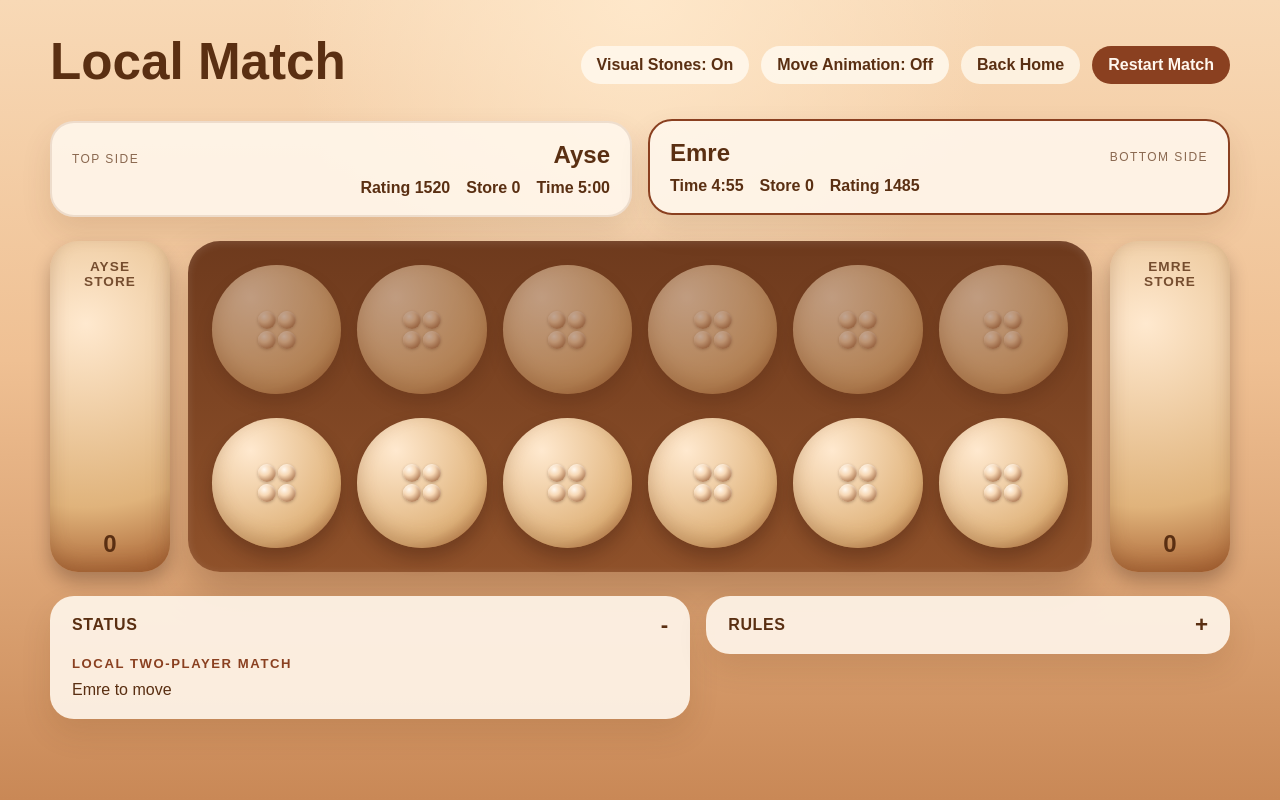
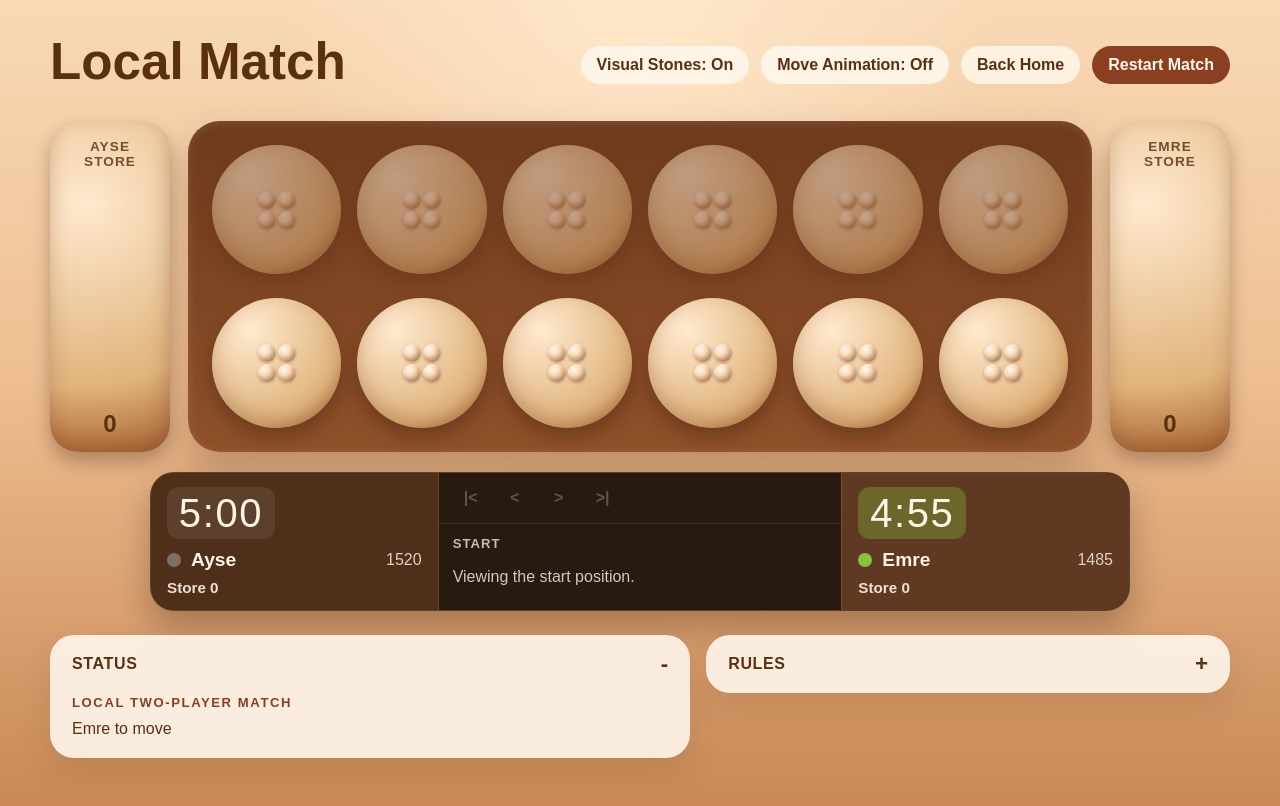
Before and after one commit to Teamuchin/online-mangala-website, a React (Vite) app: page /game/local in a window 1280 px wide. Built offline with nearby package versions, Linux system fonts and the light colour scheme; a web font is replaced by a local one.

Commit message:
Enhance game replay functionality: add match sidebar, replay controls, and integrate replay features in game state

```diff
--- a/src/components/mangala/Board.jsx
+++ b/src/components/mangala/Board.jsx
@@ -12,6 +12,7 @@ export default function Board({
   players,
   showVisualStones,
   lastMove,
+  disableInteraction = false,
   onPitClick,
 }) {
   const topRow = [...PLAYER_CONFIG.top.pitIndexes].reverse()
@@ -41,6 +42,7 @@ export default function Board({
               sourceSilhouetteCount={sourceSilhouetteCounts[index] ?? 0}
               disabled={isPitDisabled({
                 board,
+                disableInteraction,
                 index,
                 currentPlayer,
                 gameStatus,
@@ -63,6 +65,7 @@ export default function Board({
               sourceSilhouetteCount={sourceSilhouetteCounts[index] ?? 0}
               disabled={isPitDisabled({
                 board,
+                disableInteraction,
                 index,
                 currentPlayer,
                 gameStatus,
--- a/src/components/mangala/MangalaGame.module.css
+++ b/src/components/mangala/MangalaGame.module.css
@@ -75,29 +75,44 @@
   background: rgba(255, 248, 235, 0.9);
 }
 
-.playerGrid {
+.matchArena {
   display: grid;
-  grid-template-columns: repeat(2, minmax(0, 1fr));
-  gap: 16px;
+  grid-template-columns: 1fr;
+  gap: 20px;
+  align-items: start;
+}
+
+.matchSidebar {
+  background: rgba(58, 33, 18, 0.92);
+  border: 1px solid rgba(255, 233, 204, 0.12);
+  border-radius: 24px;
+  overflow: hidden;
+  box-shadow: 0 16px 34px rgba(49, 22, 8, 0.3);
+  width: min(980px, 100%);
+  justify-self: center;
+}
+
+.sidebarRow {
+  display: grid;
+  grid-template-columns: minmax(210px, 1fr) minmax(0, 1.4fr) minmax(210px, 1fr);
+  align-items: stretch;
 }
 
 .playerPanel {
-  background: rgba(255, 247, 235, 0.9);
-  border: 2px solid rgba(117, 60, 29, 0.12);
-  border-radius: 24px;
-  padding: 18px 20px;
-  box-shadow: 0 14px 30px rgba(90, 47, 18, 0.12);
+  background: rgba(79, 48, 27, 0.96);
+  color: #fff4e6;
+  padding: 14px 16px;
 }
 
 .activePanel {
-  border-color: #8a4020;
-  transform: translateY(-2px);
+  background: rgba(96, 58, 34, 0.98);
 }
 
 .playerMeta {
-  display: flex;
-  align-items: baseline;
-  gap: 12px;
+  display: grid;
+  grid-template-columns: auto 1fr auto;
+  align-items: center;
+  gap: 10px;
 }
 
 .playerTitle {
@@ -107,27 +122,32 @@
 }
 
 .playerMeta h2 {
-  font-size: 1.5rem;
+  font-size: 1.2rem;
 }
 
-.topPanel .playerMeta {
-  justify-content: space-between;
+.compactPlayerPanel {
+  border-radius: 0;
+  min-width: 0;
 }
 
-.bottomPanel .playerMeta {
-  justify-content: space-between;
-  flex-direction: row-reverse;
+.sidebarRow .topPanel.compactPlayerPanel {
+  border-right: 1px solid rgba(255, 233, 204, 0.12);
 }
 
-.bottomPanel .playerMeta h2 {
-  text-align: left;
+.sidebarRow .bottomPanel.compactPlayerPanel {
+  border-left: 1px solid rgba(255, 233, 204, 0.12);
 }
 
 .playerSide {
-  text-transform: uppercase;
-  letter-spacing: 0.12em;
-  font-size: 0.75rem;
-  opacity: 0.7;
+  width: 14px;
+  height: 14px;
+  border-radius: 50%;
+  background: #7d6f63;
+  font-size: 0;
+}
+
+.activePanel .playerSide {
+  background: #89c33d;
 }
 
 .playerBadge {
@@ -141,17 +161,39 @@
   background: #8a4020;
 }
 
+.playerClock {
+  display: inline-flex;
+  align-items: center;
+  justify-content: center;
+  min-width: 108px;
+  padding: 6px 10px;
+  margin-bottom: 10px;
+  border-radius: 12px;
+  font-size: clamp(1.7rem, 4vw, 2.5rem);
+  font-weight: 300;
+  line-height: 1;
+  letter-spacing: 0.04em;
+  color: #fff4e6;
+  background: rgba(255, 255, 255, 0.08);
+}
+
+.activeClock {
+  background: rgba(137, 195, 61, 0.32);
+}
+
+.playerRating {
+  font-size: 1rem;
+  color: rgba(255, 244, 230, 0.82);
+}
+
 .playerStats {
   display: flex;
   gap: 16px;
   flex-wrap: wrap;
-  margin-top: 10px;
+  margin-top: 8px;
   font-weight: 600;
-}
-
-.topPanel .playerStats {
-  justify-content: flex-end;
-  text-align: right;
+  color: rgba(255, 244, 230, 0.9);
+  font-size: 0.95rem;
 }
 
 .boardShell {
@@ -406,6 +448,100 @@
   padding: 0 22px 20px;
 }
 
+.replayPanel {
+  padding: 10px 0 8px;
+  background: rgba(40, 26, 16, 0.96);
+  min-width: 0;
+}
+
+.replayToolbar {
+  display: flex;
+  align-items: center;
+  gap: 8px;
+  padding: 0 14px 10px;
+  border-bottom: 1px solid rgba(255, 233, 204, 0.12);
+}
+
+.replayIconButton {
+  border: none;
+  background: transparent;
+  color: rgba(255, 244, 230, 0.86);
+  padding: 6px 8px;
+  min-width: 36px;
+  font-size: 1rem;
+  font-weight: 800;
+  cursor: pointer;
+}
+
+.replayIconButton:disabled {
+  cursor: not-allowed;
+  opacity: 0.3;
+}
+
+.replayStatusRow {
+  padding: 10px 14px 4px;
+}
+
+.replayMoveLabel {
+  font-size: 0.82rem;
+  font-weight: 800;
+  letter-spacing: 0.08em;
+  text-transform: uppercase;
+  color: rgba(255, 244, 230, 0.74);
+}
+
+.replayHistory {
+  display: grid;
+  gap: 2px;
+  max-height: 150px;
+  overflow-y: auto;
+  padding: 0 6px;
+}
+
+.replayEntry {
+  border: none;
+  background: transparent;
+  color: rgba(255, 244, 230, 0.9);
+  display: grid;
+  grid-template-columns: 34px 1fr auto;
+  gap: 10px;
+  align-items: center;
+  width: 100%;
+  text-align: left;
+  padding: 10px 8px;
+  border-radius: 8px;
+  cursor: pointer;
+}
+
+.activeReplayEntry {
+  background: rgba(74, 112, 146, 0.7);
+}
+
+.replayEntryNumber {
+  color: rgba(255, 244, 230, 0.6);
+}
+
+.replayEntryName {
+  overflow: hidden;
+  text-overflow: ellipsis;
+  white-space: nowrap;
+}
+
+.replayEntryDetail {
+  color: rgba(255, 244, 230, 0.82);
+}
+
+.replayEmpty,
+.replayDescription {
+  padding: 10px 14px 0;
+  color: rgba(255, 244, 230, 0.8);
+  line-height: 1.4;
+}
+
+.replayEmpty {
+  padding-bottom: 8px;
+}
+
 .statusLabel {
   display: inline-block;
   font-size: 0.82rem;
@@ -434,9 +570,22 @@
 }
 
 @media (max-width: 900px) {
-  .playerGrid,
   .footerGrid {
     grid-template-columns: 1fr;
+  }
+
+  .sidebarRow {
+    grid-template-columns: 1fr;
+  }
+
+  .sidebarRow .topPanel.compactPlayerPanel {
+    border-right: none;
+    border-bottom: 1px solid rgba(255, 233, 204, 0.12);
+  }
+
+  .sidebarRow .bottomPanel.compactPlayerPanel {
+    border-left: none;
+    border-top: 1px solid rgba(255, 233, 204, 0.12);
   }
 
   .boardShell {
--- /dev/null
+++ b/src/components/mangala/MatchSidebar.jsx
@@ -0,0 +1,52 @@
+import PlayerPanel from './PlayerPanel'
+import ReplayControls from './ReplayControls.jsx'
+import styles from './MangalaGame.module.css'
+
+export default function MatchSidebar({
+  activePositionIndex,
+  currentPlayer,
+  description,
+  gameStatus,
+  hasMoves,
+  isReviewing,
+  onFirst,
+  onLast,
+  onNext,
+  onPrevious,
+  totalMoves,
+  players,
+  topStoreCount,
+  bottomStoreCount,
+}) {
+  return (
+    <aside className={styles.matchSidebar}>
+      <div className={styles.sidebarRow}>
+        <PlayerPanel
+          player={players.top}
+          side="top"
+          isActive={currentPlayer === 'top' && gameStatus === 'playing'}
+          storeCount={topStoreCount}
+          compact
+        />
+        <ReplayControls
+          activePositionIndex={activePositionIndex}
+          totalMoves={totalMoves}
+          description={description}
+          hasMoves={hasMoves}
+          isReviewing={isReviewing}
+          onFirst={onFirst}
+          onPrevious={onPrevious}
+          onNext={onNext}
+          onLast={onLast}
+        />
+        <PlayerPanel
+          player={players.bottom}
+          side="bottom"
+          isActive={currentPlayer === 'bottom' && gameStatus === 'playing'}
+          storeCount={bottomStoreCount}
+          compact
+        />
+      </div>
+    </aside>
+  )
+}
--- a/src/components/mangala/PlayerPanel.jsx
+++ b/src/components/mangala/PlayerPanel.jsx
@@ -1,29 +1,27 @@
 import { formatTime } from './gameLogic'
 import styles from './MangalaGame.module.css'
 
-export default function PlayerPanel({ player, side, isActive, storeCount }) {
+export default function PlayerPanel({ player, side, isActive, storeCount, compact = false }) {
   const isTop = side === 'top'
-  const stats = isTop
-    ? [`Rating ${player.rating}`, `Store ${storeCount}`, `Time ${formatTime(player.timeLeft)}`]
-    : [`Time ${formatTime(player.timeLeft)}`, `Store ${storeCount}`, `Rating ${player.rating}`]
+  const time = formatTime(player.timeLeft)
 
   return (
     <section
       className={`${styles.playerPanel} ${isActive ? styles.activePanel : ''} ${
         isTop ? styles.topPanel : styles.bottomPanel
-      }`}
+      } ${compact ? styles.compactPlayerPanel : ''}`}
     >
+      <div className={`${styles.playerClock} ${isActive ? styles.activeClock : ''}`}>{time}</div>
       <div className={styles.playerMeta}>
         <span className={styles.playerSide}>{isTop ? 'Top Side' : 'Bottom Side'}</span>
         <div className={styles.playerTitle}>
           <h2>{player.name}</h2>
           {player.isBot && <span className={styles.playerBadge}>BOT</span>}
         </div>
+        <span className={styles.playerRating}>{player.rating}</span>
       </div>
       <div className={styles.playerStats}>
-        {stats.map((item) => (
-          <span key={item}>{item}</span>
-        ))}
+        <span>Store {storeCount}</span>
       </div>
     </section>
   )
--- /dev/null
+++ b/src/components/mangala/ReplayControls.jsx
@@ -0,0 +1,60 @@
+import styles from './MangalaGame.module.css'
+
+export default function ReplayControls({
+  activePositionIndex,
+  totalMoves,
+  description,
+  hasMoves,
+  isReviewing,
+  onFirst,
+  onPrevious,
+  onNext,
+  onLast,
+}) {
+  return (
+    <section className={styles.replayPanel}>
+      <div className={styles.replayToolbar}>
+        <button
+          type="button"
+          className={styles.replayIconButton}
+          onClick={onFirst}
+          disabled={!hasMoves || activePositionIndex === 0}
+        >
+          |&lt;
+        </button>
+        <button
+          type="button"
+          className={styles.replayIconButton}
+          onClick={onPrevious}
+          disabled={!hasMoves || activePositionIndex === 0}
+        >
+          &lt;
+        </button>
+        <button
+          type="button"
+          className={styles.replayIconButton}
+          onClick={onNext}
+          disabled={!hasMoves || !isReviewing}
+        >
+          &gt;
+        </button>
+        <button
+          type="button"
+          className={styles.replayIconButton}
+          onClick={onLast}
+          disabled={!hasMoves || !isReviewing}
+        >
+          &gt;|
+        </button>
+      </div>
+
+      <div className={styles.replayStatusRow}>
+        <span className={styles.replayMoveLabel}>
+          {activePositionIndex === 0 ? 'Start' : `Move ${activePositionIndex} / ${totalMoves}`}
+        </span>
+      </div>
+
+      <p className={styles.replayDescription}>{description}</p>
+    </section>
+  )
+}
--- a/src/components/mangala/matchRecord.js
+++ b/src/components/mangala/matchRecord.js
@@ -34,6 +34,58 @@ export function buildRecordedMove(currentGame, moveResult, moveNumber) {
   }
 }
 
+export function formatPitLabel(player, pitIndex) {
+  return player === 'top' ? 13 - pitIndex : pitIndex + 1
+}
+
+export function buildReplayDescription(matchRecord, positionIndex, players) {
+  if (positionIndex === 0) {
+    return 'Viewing the start position.'
+  }
+
+  const move = matchRecord.moves[positionIndex - 1]
+
+  if (!move) {
+    return 'Viewing the latest position.'
+  }
+
+  const playerName = players[move.player].name
+  const pitLabel = formatPitLabel(move.player, move.fromPit)
+
+  if (move.extraTurn) {
+    return `${playerName} played pit ${pitLabel} and moved again.`
+  }
+
+  if (move.captured > 0) {
+    return `${playerName} played pit ${pitLabel} and captured ${move.captured}.`
+  }
+
+  return `${playerName} played pit ${pitLabel}.`
+}
+
+export function buildReplayEntries(matchRecord, players) {
+  return matchRecord.moves.map((move) => {
+    const playerName = players[move.player].name
+    const pitLabel = formatPitLabel(move.player, move.fromPit)
+    let detail = `Pit ${pitLabel}`
+
+    if (move.captured > 0) {
+      detail += ` x${move.captured}`
+    }
+
+    if (move.extraTurn) {
+      detail += ' +'
+    }
+
+    return {
+      id: `${move.moveNumber}-${move.player}-${move.fromPit}`,
+      moveNumber: move.moveNumber,
+      playerName,
+      detail,
+    }
+  })
+}
+
 export function appendMatchRecord(liveGame, currentGame, moveResult) {
   const moves = [
     ...liveGame.matchRecord.moves,
--- a/src/components/mangala/useMangalaGame.js
+++ b/src/components/mangala/useMangalaGame.js
@@ -60,9 +60,37 @@ export function useMangalaGame(initialConfig) {
   const [game, setGame] = useState(() => createInitialState(initialConfig))
   const [showVisualStones, setShowVisualStones] = useState(true)
   const [animateMoves, setAnimateMoves] = useState(false)
+  const [reviewIndex, setReviewIndex] = useState(null)
   const animationTimeoutsRef = useRef([])
   const botTurnTimeoutRef = useRef(null)
   const botSettings = initialConfig?.botSettings ?? null
+  const latestPositionIndex = game.matchRecord.positions.length - 1
+  const activePositionIndex = reviewIndex ?? latestPositionIndex
+  const activePosition = game.matchRecord.positions[activePositionIndex]
+  const isReviewing = reviewIndex !== null
+  const displayedGame = isReviewing
+    ? {
+        ...game,
+        board: activePosition.board,
+        currentPlayer: activePosition.currentPlayer,
+        gameStatus: activePosition.gameStatus,
+        winner: activePosition.winner,
+        players: {
+          ...activePosition.players,
+          bottom: {
+            ...activePosition.players.bottom,
+            timeLeft: game.players.bottom.timeLeft,
+          },
+          top: {
+            ...activePosition.players.top,
+            timeLeft: game.players.top.timeLeft,
+          },
+        },
+        selectedPit: null,
+        moveInProgress: false,
+        lastMove: null,
+      }
+    : game
 
   const clearAnimationTimeouts = () => {
     animationTimeoutsRef.current.forEach((timeoutId) => window.clearTimeout(timeoutId))
@@ -99,6 +127,7 @@ export function useMangalaGame(initialConfig) {
   const handleReset = () => {
     clearAnimationTimeouts()
     clearBotTurnTimeout()
+    setReviewIndex(null)
     setGame(createInitialState(initialConfig))
   }
 
@@ -112,7 +141,7 @@ export function useMangalaGame(initialConfig) {
 
   const handlePitClick = (pitIndex) => {
     setGame((currentGame) => {
-      if (currentGame.moveInProgress || currentGame.gameStatus !== 'playing') {
+      if (reviewIndex !== null || currentGame.moveInProgress || currentGame.gameStatus !== 'playing') {
         return currentGame
       }
 
@@ -147,6 +176,44 @@ export function useMangalaGame(initialConfig) {
 
       return finalizeMoveState(currentGame, currentGame, pitIndex, moveResult)
     })
+  }
+
+  const handleReplayFirst = () => {
+    if (latestPositionIndex > 0) {
+      setReviewIndex(0)
+    }
+  }
+
+  const handleReplayPrevious = () => {
+    if (latestPositionIndex === 0) {
+      return
+    }
+
+    setReviewIndex((currentValue) => {
+      if (currentValue === null) {
+        return latestPositionIndex - 1
+      }
+
+      return Math.max(0, currentValue - 1)
+    })
+  }
+
+  const handleReplayNext = () => {
+    setReviewIndex((currentValue) => {
+      if (currentValue === null) {
+        return null
+      }
+
+      if (currentValue >= latestPositionIndex - 1) {
+        return null
+      }
+
+      return currentValue + 1
+    })
+  }
+
+  const handleReplayLast = () => {
+    setReviewIndex(null)
   }
 
   useEffect(() => {
@@ -214,10 +281,17 @@ export function useMangalaGame(initialConfig) {
 
   return {
     game,
+    displayedGame,
     animateMoves,
+    activePositionIndex,
+    isReviewing,
     showVisualStones,
     handleAnimationToggle,
     handlePitClick,
+    handleReplayFirst,
+    handleReplayLast,
+    handleReplayNext,
+    handleReplayPrevious,
     handleReset,
     handleStoneToggle,
   }
--- a/src/pages/MangalaGame.jsx
+++ b/src/pages/MangalaGame.jsx
@@ -1,10 +1,11 @@
 import Board from '../components/mangala/Board'
 import GameStatus from '../components/mangala/GameStatus'
-import PlayerPanel from '../components/mangala/PlayerPanel'
+import MatchSidebar from '../components/mangala/MatchSidebar.jsx'
 import PageBackLink from '../components/PageBackLink.jsx'
 import { useLocation } from 'react-router-dom'
 import { PLAYER_CONFIG, createInitialState } from '../components/mangala/gameLogic'
 import { RULES } from '../components/mangala/constants'
+import { buildReplayDescription } from '../components/mangala/matchRecord.js'
 import { useMangalaGame } from '../components/mangala/useMangalaGame'
 import styles from '../components/mangala/MangalaGame.module.css'
 
@@ -29,13 +30,25 @@ export default function MangalaGame() {
     : undefined
   const {
     game,
+    displayedGame,
     animateMoves,
+    activePositionIndex,
+    isReviewing,
     showVisualStones,
     handleAnimationToggle,
     handlePitClick,
+    handleReplayFirst,
+    handleReplayLast,
+    handleReplayNext,
+    handleReplayPrevious,
     handleReset,
     handleStoneToggle,
   } = useMangalaGame(initialConfig)
+  const replayDescription = buildReplayDescription(
+    game.matchRecord,
+    activePositionIndex,
+    displayedGame.players,
+  )
 
   return (
     <main className={styles.page}>
@@ -66,38 +79,44 @@ export default function MangalaGame() {
           </div>
         </section>
 
-        <section className={styles.playerGrid}>
-          <PlayerPanel
-            player={game.players.top}
-            side="top"
-            isActive={game.currentPlayer === 'top' && game.gameStatus === 'playing'}
-            storeCount={game.board[PLAYER_CONFIG.top.storeIndex]}
+        <section className={styles.matchArena}>
+          <Board
+            board={displayedGame.board}
+            currentPlayer={displayedGame.currentPlayer}
+            selectedPit={displayedGame.selectedPit}
+            gameStatus={displayedGame.gameStatus}
+            players={displayedGame.players}
+            showVisualStones={showVisualStones}
+            lastMove={displayedGame.lastMove}
+            disableInteraction={isReviewing}
+            onPitClick={handlePitClick}
           />
-          <PlayerPanel
-            player={game.players.bottom}
-            side="bottom"
-            isActive={game.currentPlayer === 'bottom' && game.gameStatus === 'playing'}
-            storeCount={game.board[PLAYER_CONFIG.bottom.storeIndex]}
+          <MatchSidebar
+            activePositionIndex={activePositionIndex}
+            currentPlayer={game.currentPlayer}
+            description={replayDescription}
+            gameStatus={game.gameStatus}
+            hasMoves={game.matchRecord.moves.length > 0}
+            isReviewing={isReviewing}
+            onFirst={handleReplayFirst}
+            onLast={handleReplayLast}
+            onNext={handleReplayNext}
+            onPrevious={handleReplayPrevious}
+            players={displayedGame.players}
+            totalMoves={game.matchRecord.moves.length}
+            topStoreCount={displayedGame.board[PLAYER_CONFIG.top.storeIndex]}
+            bottomStoreCount={displayedGame.board[PLAYER_CONFIG.bottom.storeIndex]}
           />
         </section>
 
-        <Board
-          board={game.board}
-          currentPlayer={game.currentPlayer}
-          selectedPit={game.selectedPit}
-          gameStatus={game.gameStatus}
-          players={game.players}
-          showVisualStones={showVisualStones}
-          lastMove={game.lastMove}
-          onPitClick={handlePitClick}
-        />
-
         <section className={styles.footerGrid}>
           <GameStatus
-            gameStatus={game.gameStatus}
-            winner={game.winner}
-            turnMessage={game.turnMessage}
-            players={game.players}
+            gameStatus={displayedGame.gameStatus}
+            winner={displayedGame.winner}
+            turnMessage={displayedGame.turnMessage}
+            players={displayedGame.players}
+            statusLabelOverride={isReviewing ? 'Replay mode' : undefined}
+            messageOverride={isReviewing ? replayDescription : undefined}
           />
 
           <details className={styles.accordionCard}>
```
Also changed, not shown: src/components/mangala/GameStatus.jsx (+13 -4 lines), src/components/mangala/boardState.js (+14 -2 lines), 1 other file (tests, documents, lock files or other folders).
